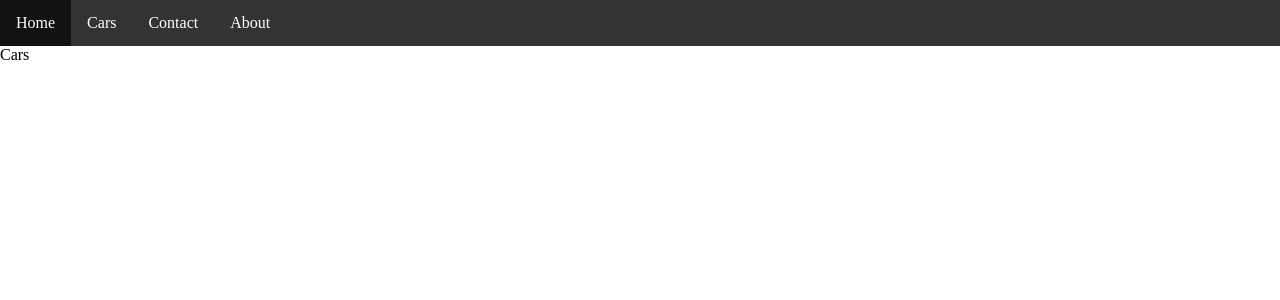
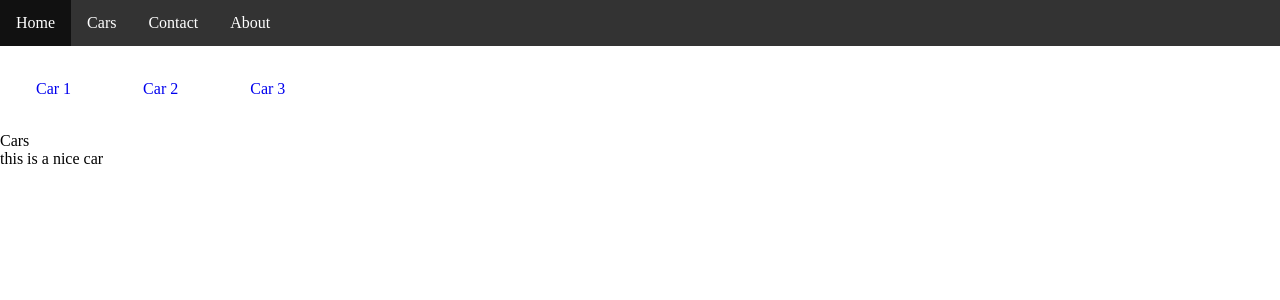
Before and after one commit to daffaabp/react-router, a React (Vite) app: page /cars in a window 1280 px wide. Shown: the top 300 px of the page. Built offline with nearby package versions, Linux system fonts and the light colour scheme.

Commit message:
nested_Routes

```diff
--- a/src/App.jsx
+++ b/src/App.jsx
@@ -2,23 +2,31 @@ import "./App.css";
 import Navigation from "./components/Navigation";
 import Home from "./pages/Home";
 import About from "./pages/About";
-import Cars from "./pages/Cars";
-import CarDetail from './pages/CarDetail'
-// import SecondCar from './pages/SecondCar'
+// import Cars from "./pages/Cars";
+// import CarDetail from "./pages/CarDetail";
+// import SecondCar from "./pages/SecondCar";
 import Contact from "./pages/Contact";
 import { Routes, Route } from "react-router-dom";
+// import CarLayout from "./CarLayout";
+import CarsRoute from "./CarsRoute";
+import NotFound from "./pages/NotFound";
 
 function App() {
   return (
     <>
       <Navigation />
       <Routes>
-        <Route path="/" element={<Home />} />
-        <Route path="/cars" element={<Cars />} />
-        <Route path="/about" element={<About />} />
-        <Route path="/contact" element={<Contact />} />
-        <Route path="/cars/:id" element={<CarDetail />} />
+			<Route path="/" element={<Home />} />
+			<Route path="/about" element={<About />} />
+			<Route path="/contact" element={<Contact />} />
+			<Route path="/cars/*" element={<CarsRoute />}/>
+          {/* split kode --> jangan lupa menambahkan tanda bintang */}
+			<Route path="/*" element={<NotFound />} />
       </Routes>
+
+		<Routes>
+			<Route path="/about" element={<div>sidebar</div>} />
+		</Routes>
     </>
   );
 }
--- /dev/null
+++ b/src/CarLayout.jsx
@@ -0,0 +1,17 @@
+import React from 'react'
+import { Link, Outlet } from 'react-router-dom'
+
+const CarLayout = () => {
+  return (
+      <>
+         <nav className='car-layout'>
+            <Link to="/cars/1">Car 1</Link>
+            <Link to="/cars/2">Car 2</Link>
+            <Link to="/cars/3">Car 3</Link>
+         </nav>
+         <Outlet context={{ text: "this is a nice car" }}/>
+      </>
+  )
+}
+
+export default CarLayout
--- /dev/null
+++ b/src/CarsRoute.jsx
@@ -0,0 +1,20 @@
+import React from 'react'
+import { Routes, Route } from "react-router-dom";
+import Cars from "./pages/Cars";
+import CarDetail from "./pages/CarDetail";
+import SecondCar from "./pages/SecondCar";
+import CarLayout from "./CarLayout";
+
+const CarsRoute = () => {
+  return (
+    <Routes>
+      <Route path="/" element={<CarLayout />}>
+        <Route index element={<Cars />} />
+        <Route path=":id" element={<CarDetail />} />
+        <Route path="second" element={<SecondCar />} />
+      </Route>
+    </Routes>
+  );
+}
+
+export default CarsRoute
--- a/src/pages/Cars.jsx
+++ b/src/pages/Cars.jsx
@@ -1,11 +1,14 @@
 import React from 'react'
+import {useOutletContext} from 'react-router-dom'
 
 const Cars = () => {
+  const {text} = useOutletContext()
   return (
-    <div>
-      Cars
-    </div>
-  )
+    <>
+      <div>Cars</div>
+      <div>{text}</div>
+    </>
+  );
 }
 
 export default Cars
```
